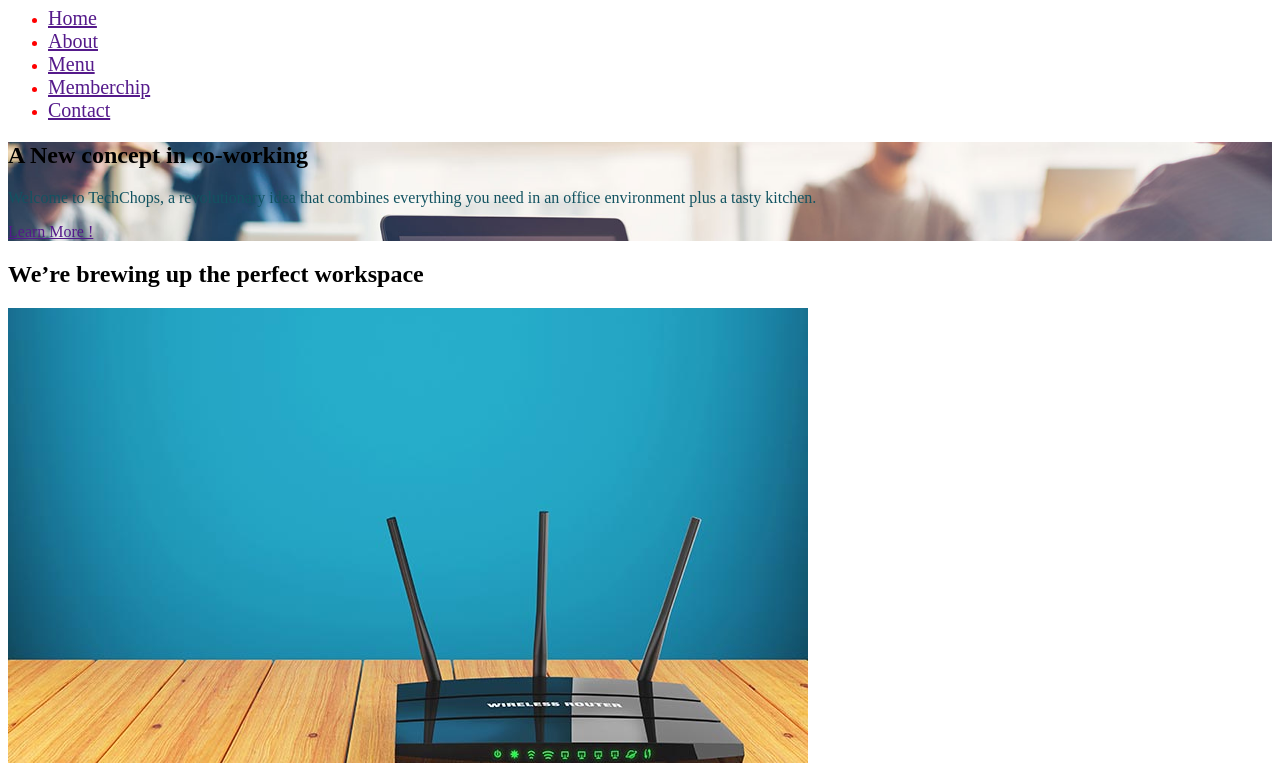
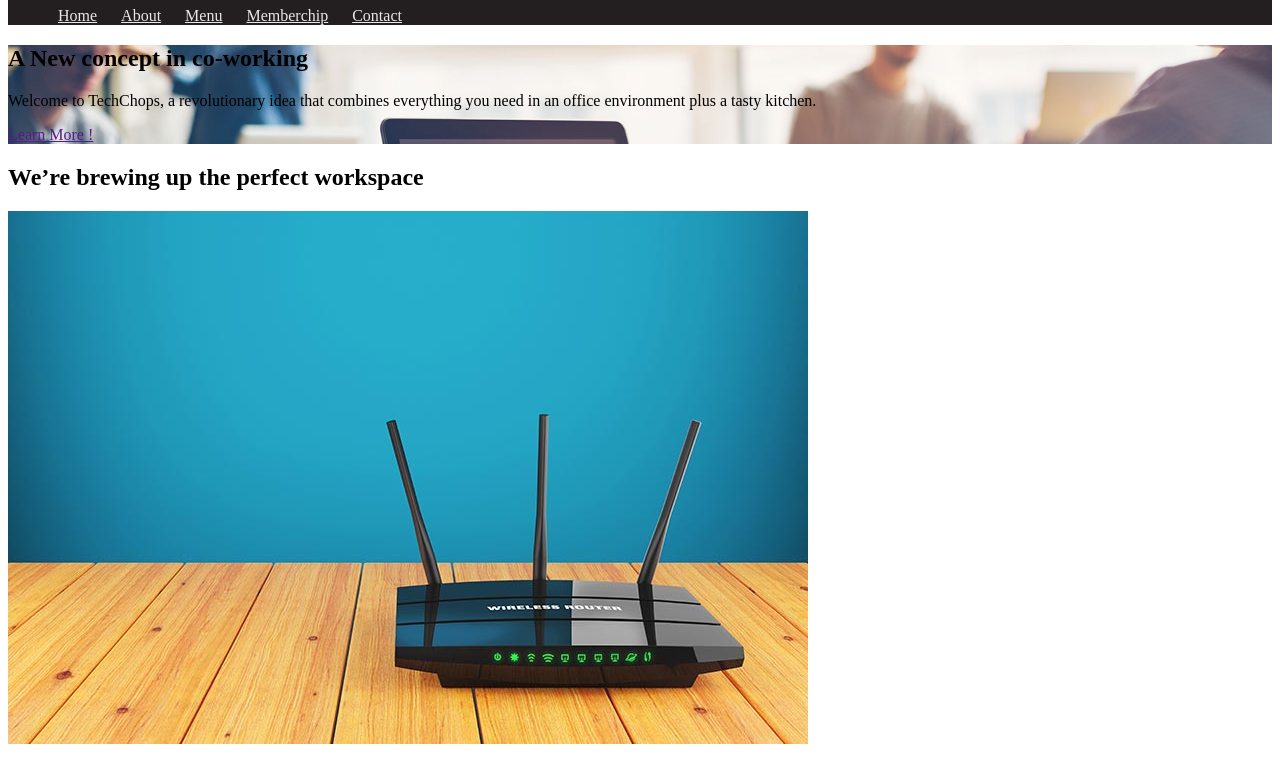
Before and after one commit to larbibaraka/Responsive-CSS-Workflow-with-Sass-Bourbon-and-Susy, a website: page index.html in a window 1280 px wide. Shown: the part 73-836 px from the top of the page. Drawn offline with Linux system fonts and the light colour scheme.

Commit message:
adding some styles

```diff
--- a/assets/scss/partials/_base.scss
+++ b/assets/scss/partials/_base.scss
@@ -0,0 +1,17 @@
+nav {
+
+  ul{
+    list-style: none;
+  }
+
+  li {
+    display: inline-block;
+  }
+  a{
+    padding: 0 10px;
+    &:hover{
+      color: $red;
+    }
+  }
+
+}
--- a/assets/scss/partials/_footer.scss
+++ b/assets/scss/partials/_footer.scss
@@ -0,0 +1,11 @@
+.site-footer{
+  background: $blackShaderd;
+}
+
+
+
+.social-menu{
+  a{
+    color : $blue;
+  }
+}
--- a/assets/scss/partials/_header.scss
+++ b/assets/scss/partials/_header.scss
@@ -0,0 +1,14 @@
+.site-header{
+  background: $black;
+}
+
+.site-title {
+  color: $gray;
+}
+
+.header-nav
+{
+  a {
+    color: $gray;
+  }
+}
--- a/assets/scss/partials/_variables.scss
+++ b/assets/scss/partials/_variables.scss
@@ -0,0 +1,5 @@
+$red: rgba(185, 42, 22, 1);
+$black: rgba(35, 31, 32, 1);
+$gray: rgba(232, 232, 232, 1);
+$blue: rgba(9, 172, 193, 1);
+$blackShaderd: rgba(65, 74, 76, 1);
--- a/assets/scss/styles.scss
+++ b/assets/scss/styles.scss
@@ -1,6 +1,9 @@
+//@import 'bower_components/bourbon/core/bourbon';
+//@import 'bower_components/normalize-css/normalize';
+//@import 'bower_components/susy/sass/susy';
+@import 'partials/variables';
 @import 'partials/base';
 @import 'partials/header';
 @import 'partials/layout';
 @import 'partials/footer';
 @import 'partials/modules';
-@import 'partials/variables';
--- a/gruntfile.js
+++ b/gruntfile.js
@@ -27,7 +27,7 @@ module.exports = function(grunt) {
           watch :{
                 sass : {
                     files :
-                        ['assets/scss/*.scss']
+                        ['assets/scss/**/*.scss']
                     ,
                     tasks : ['sass']
                 },
```
Also changed, not shown: package.json (+19 -4 lines), css/styles.css, 2 other files.
